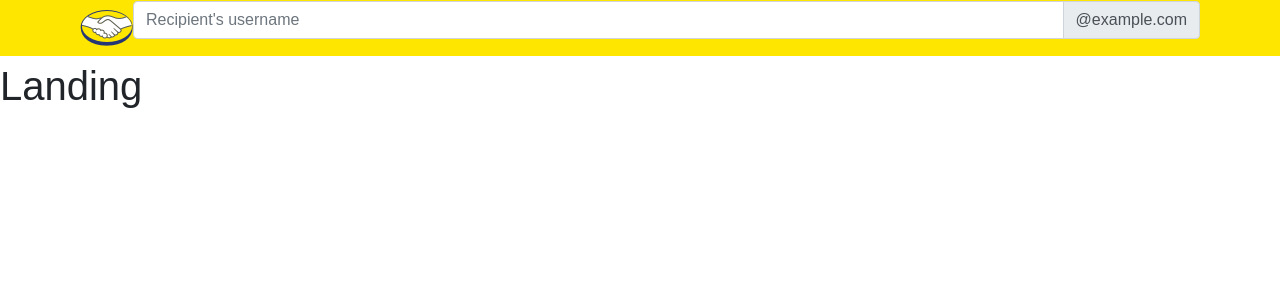
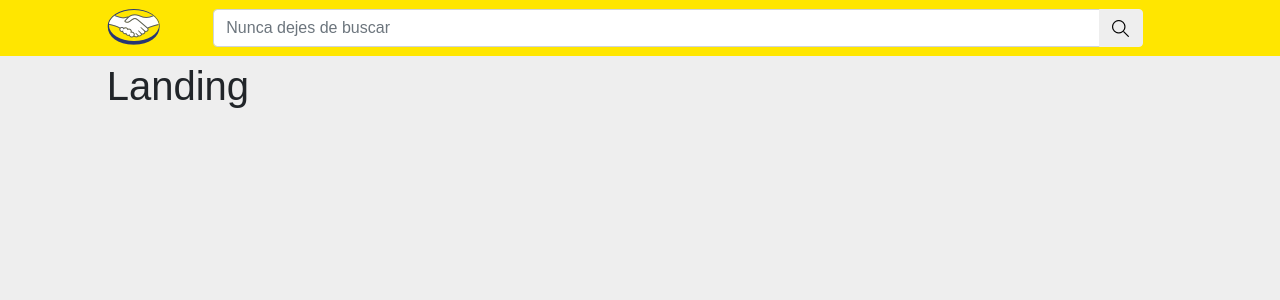
Before and after one commit to josephrojas21/meli-front, a React (Create React App) app: page / in a window 1280 px wide. Shown: the top 300 px of the page. Built offline with nearby package versions, Linux system fonts and the light colour scheme.

Commit message:
create redux store and make request to search input

```diff
--- a/package.json
+++ b/package.json
@@ -14,6 +14,7 @@
     "react": "^17.0.2",
     "react-bootstrap": "^1.5.2",
     "react-dom": "^17.0.2",
+    "react-redux": "^7.2.3",
     "react-router-dom": "^5.2.0",
     "react-scripts": "4.0.3",
     "web-vitals": "^1.1.1"
--- /dev/null
+++ b/src/components/Navbar/index.jsx
@@ -0,0 +1,51 @@
+import React, { useState } from 'react';
+import { useDispatch } from 'react-redux';
+import {
+  InputGroup, Form, FormControl, Row, Col, Button,
+} from 'react-bootstrap';
+
+import { fetchSearchItems } from '../../redux/actions/search.reducer';
+
+import Logo from '../../assets/img/Logo_ML.png';
+import Search from '../../assets/img/ic_Search.png';
+
+const Navbar = () => {
+  const dispatch = useDispatch();
+  const [text, setText] = useState('');
+
+  const handleSearch = async (e) => {
+    e.preventDefault();
+
+    const { status, resp } = await dispatch(fetchSearchItems(text));
+    if (status === 'error') alert('There was an error fetching the items', resp);
+    console.log('query', text);
+  };
+
+  return (
+    <div className="layout-navbar">
+      <Row className="layout-row">
+        <Col lg={{ span: 1, offset: 1 }}>
+          <img src={Logo} alt="mainLogo" />
+        </Col>
+        <Col lg="9">
+          <Form onSubmit={handleSearch}>
+            <InputGroup>
+              <FormControl
+                className="layout-searchInput"
+                placeholder="Nunca dejes de buscar"
+                aria-label="Nunca dejes de buscar"
+                value={text}
+                onChange={(e) => setText(e.target.value)}
+              />
+              <InputGroup.Append>
+                <Button type="submit" className="layout-searchButton"><img src={Search} alt="searchLogo" /></Button>
+              </InputGroup.Append>
+            </InputGroup>
+          </Form>
+        </Col>
+      </Row>
+    </div>
+  );
+};
+
+export default Navbar;
--- a/src/containers/Layout/index.jsx
+++ b/src/containers/Layout/index.jsx
@@ -1,30 +1,24 @@
 import React from 'react';
 import PropTypes from 'prop-types';
 
-import { InputGroup, FormControl } from 'react-bootstrap';
+import {
+  Row, Col,
+} from 'react-bootstrap';
 
-import Logo from '../../assets/img/Logo_ML.png';
+import Navbar from '../../components/Navbar';
 import './layout.scss';
 
 const Layout = ({ children }) => {
   console.log('hola');
 
   return (
-    <div>
-      <div className="layout-navbar">
-        <img src={Logo} alt="mainLogo" />
-        <InputGroup className="mb-3">
-          <FormControl
-            placeholder="Recipient's username"
-            aria-label="Recipient's username"
-            aria-describedby="basic-addon2"
-          />
-          <InputGroup.Append>
-            <InputGroup.Text id="basic-addon2">@example.com</InputGroup.Text>
-          </InputGroup.Append>
-        </InputGroup>
-      </div>
-      {children}
+    <div className="layout-container">
+      <Navbar />
+      <Row className="layout-row">
+        <Col lg={{ span: 11, offset: 1 }}>
+          {children}
+        </Col>
+      </Row>
     </div>
   );
 };
--- a/src/containers/Layout/layout.scss
+++ b/src/containers/Layout/layout.scss
@@ -1,7 +1,29 @@
+.layout-container {
+    background-color: #EEEEEE;
+    height: 100vh;
+}
 .layout-navbar {
     display: flex;
     align-items: center;
     height: 3.5rem;
     background-color: #FFE600;
-    padding: 0 5rem;
 }
+
+.layout-searchInput:focus {
+    box-shadow: none;
+}
+
+.layout-searchButton {
+    background-color: #EEEEEE;
+    border-color: #EEEEEE;
+
+    &:hover, &:focus, &:active  {
+        background-color: #EEEEEE !important;
+        border-color: #EEEEEE !important;
+        box-shadow: none;
+    }
+}
+
+.layout-row {
+    width: 100%;
+}
--- a/src/index.jsx
+++ b/src/index.jsx
@@ -1,12 +1,15 @@
 import React from 'react';
 import ReactDOM from 'react-dom';
-import './index.scss';
+import { Provider as ReduxProvider } from 'react-redux';
 import App from './App';
+import store from './redux/store';
 import reportWebVitals from './reportWebVitals';
 
 ReactDOM.render(
   <React.StrictMode>
-    <App />
+    <ReduxProvider store={store}>
+      <App />
+    </ReduxProvider>
   </React.StrictMode>,
   document.getElementById('root'),
 );
--- a/src/index.scss
+++ /dev/null
@@ -1,13 +0,0 @@
-body {
-  margin: 0;
-  font-family: -apple-system, BlinkMacSystemFont, 'Segoe UI', 'Roboto', 'Oxygen',
-    'Ubuntu', 'Cantarell', 'Fira Sans', 'Droid Sans', 'Helvetica Neue',
-    sans-serif;
-  -webkit-font-smoothing: antialiased;
-  -moz-osx-font-smoothing: grayscale;
-}
-
-code {
-  font-family: source-code-pro, Menlo, Monaco, Consolas, 'Courier New',
-    monospace;
-}
--- /dev/null
+++ b/src/redux/actions/search.reducer.js
@@ -0,0 +1,53 @@
+import { createSlice } from '@reduxjs/toolkit';
+import reqSearchItems from '../request/search.requests';
+
+/* eslint no-param-reassign: ["error", { "props": false }] */
+
+const searchItemsSlice = createSlice({
+  name: 'searchItemsSlice',
+  initialState: {
+    itemsList: [],
+    categories: [],
+    isLoading: false,
+    error: false,
+  },
+  reducers: {
+    startLoading: (state) => {
+      state.isLoading = true;
+    },
+    hasError: (state, action) => {
+      state.error = action.payload;
+      state.isLoading = false;
+    },
+    searchItemsSucces: (state, action) => {
+      state.itemsList = action.payload;
+      state.isLoading = false;
+    },
+    categoriesSucces: (state, action) => {
+      state.categories = action.payload;
+      state.isLoading = false;
+    },
+  },
+});
+
+const { actions, reducer } = searchItemsSlice;
+
+export const {
+  startLoading, hasError, searchItemsSucces, categoriesSucces,
+} = actions;
+
+export const fetchSearchItems = (query) => async (dispatch) => {
+  dispatch(startLoading());
+  const [error, data] = await reqSearchItems(query);
+  if (error) {
+    dispatch(hasError(error));
+    return { status: 'error', resp: error };
+  }
+  console.log(data);
+  dispatch(searchItemsSucces(data.items));
+  dispatch(categoriesSucces(data.categories));
+
+  return { status: 'succes' };
+};
+
+export default reducer;
--- /dev/null
+++ b/src/redux/request/search.requests.js
@@ -0,0 +1,11 @@
+import axios from '../../utils/apiClient';
+
+const reqSearchItems = async (query) => {
+  const [error, data] = await axios.get(`?q=${query}`)
+    .then((items) => [null, items.data])
+    .catch((err) => [err, err]);
+
+  return [error, data];
+};
+
+export default reqSearchItems;
--- a/src/redux/store.js
+++ b/src/redux/store.js
@@ -1,8 +1,9 @@
 import { configureStore } from '@reduxjs/toolkit';
+import SearchReducer from './actions/search.reducer';
 
 const store = configureStore({
   reducer: {
-
+    searchItems: SearchReducer,
   },
 });
 
```
Also changed, not shown: 1 other file (tests, documents, lock files or other folders).
